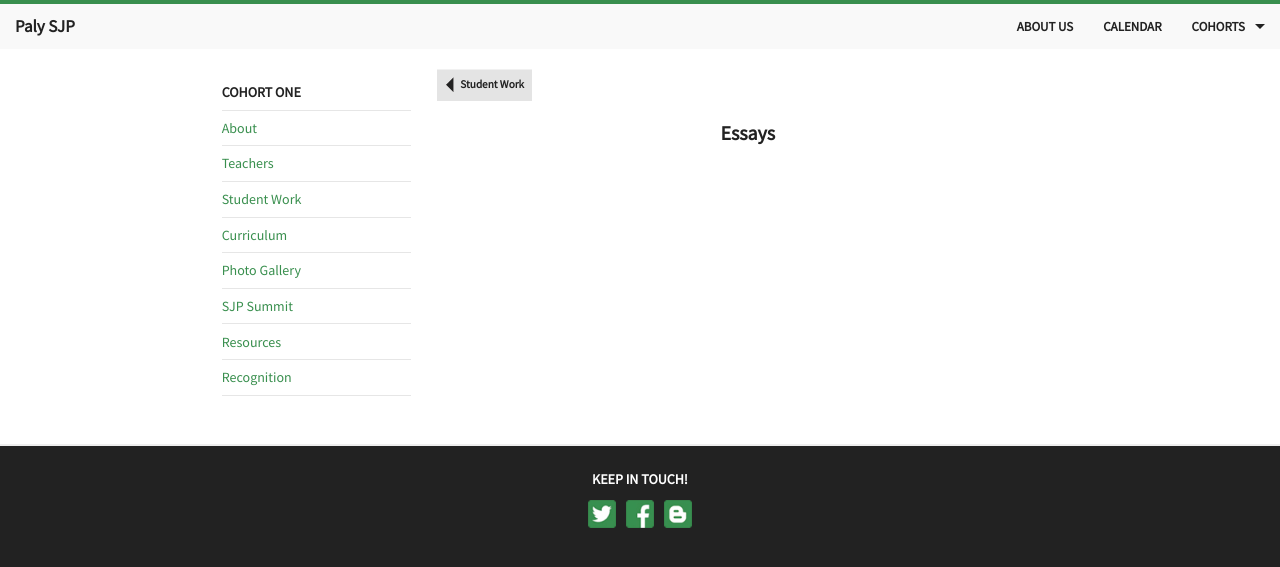
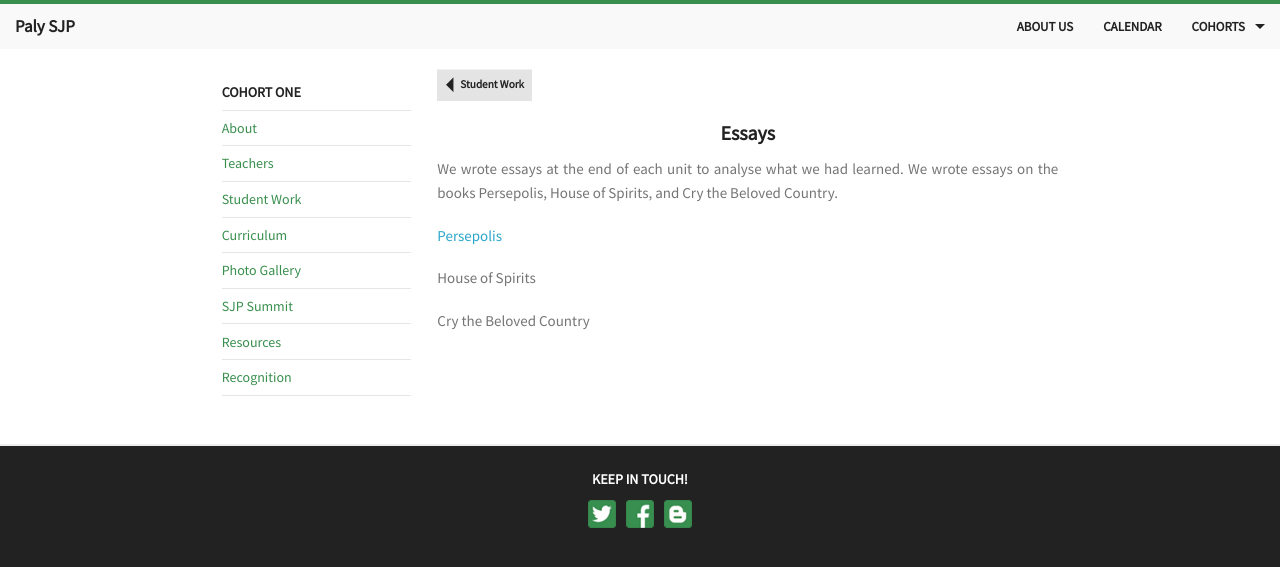
Before and after one commit to rafilong/palysjp-website, a Jekyll site: the page built from cohorts/one/studentwork/essays.html, in a window 1280 px wide. Shown: the top 567 px of the page. Built offline with Jekyll 4.4.1, drawn with Linux system fonts in a browser that asks for light colours; Markdown is read by kramdown in place of the engine named in the settings.

Commit message:
Worked on essay page

```diff
--- a/cohorts/one/studentwork/essays.html
+++ b/cohorts/one/studentwork/essays.html
@@ -10,3 +10,12 @@ cohort: ONE
 </a>
 
 <h4>Essays</h4>
+
+<p>We wrote essays at the end of each unit to analyse what we had learned. We wrote essays on the books Persepolis, House of Spirits, and Cry the Beloved Country.
+</p>
+
+<p><a href="/assets/docs/essays/persepolis.pdf">Persepolis</a></p>
+
+<p>House of Spirits
+
+<p>Cry the Beloved Country
```
